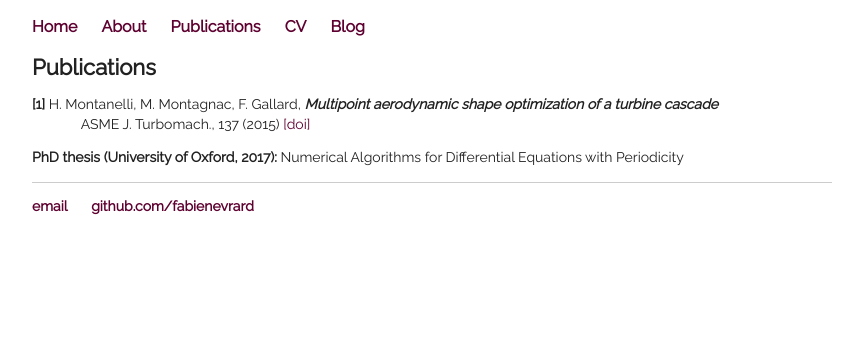
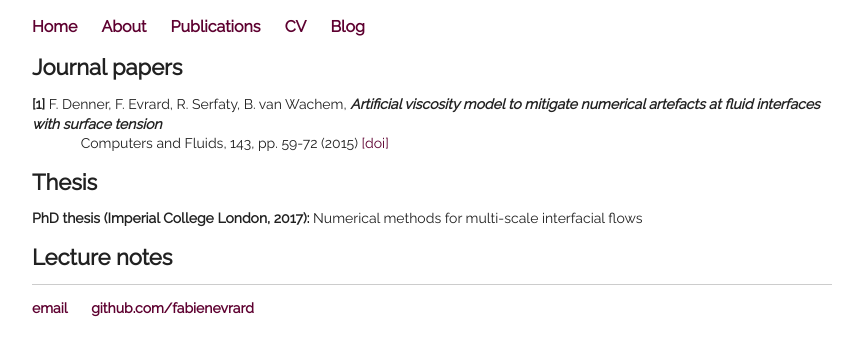
Before and after one commit to fabienevrard/fabienevrard.github.io, a Jekyll site: the page built from publications/index.html, in a window 1280 px wide. Shown: the top 356 px of the page, without its empty margins (208-1061 px from the left). Built offline with Jekyll 4.4.1, drawn with Linux system fonts in a browser that asks for light colours.

Commit message:
Update index.html

```diff
--- a/publications/index.html
+++ b/publications/index.html
@@ -3,11 +3,14 @@ layout: default
 title: Publications
 ---
 <div class="blurb">
-	<h1>Publications</h1>
+	<h1>Journal papers</h1>
 
-	<p><b>[1]</b> H. Montanelli, M. Montagnac, F. Gallard, <i><b>Multipoint aerodynamic shape optimization of a turbine cascade</b></i>
-	<br>&ensp;&ensp;&ensp;&ensp;&ensp;&ensp;ASME J. Turbomach., 137 (2015) <a href="http://turbomachinery.asmedigitalcollection.asme.org/article.aspx?articleid=2203826">[doi]</a>
+	<p><b>[1]</b> F. Denner, F. Evrard, R. Serfaty, B. van Wachem, <i><b>Artificial viscosity model to mitigate numerical artefacts at fluid interfaces with surface tension</b></i>
+	<br>&ensp;&ensp;&ensp;&ensp;&ensp;&ensp;Computers and Fluids, 143, pp. 59-72 (2015) <a href="https://doi.org/10.1016/j.compfluid.2016.11.006">[doi]</a>
 	<p>
 
-	<p> <b>PhD thesis (University of Oxford, 2017):</b> Numerical Algorithms for Differential Equations with Periodicity
+	<h1>Thesis</h1>
+	<p><b>PhD thesis (Imperial College London, 2017):</b> Numerical methods for multi-scale interfacial flows</p>
+
+	<h1>Lecture notes</h1>
 </div><!-- /.blurb -->
```
